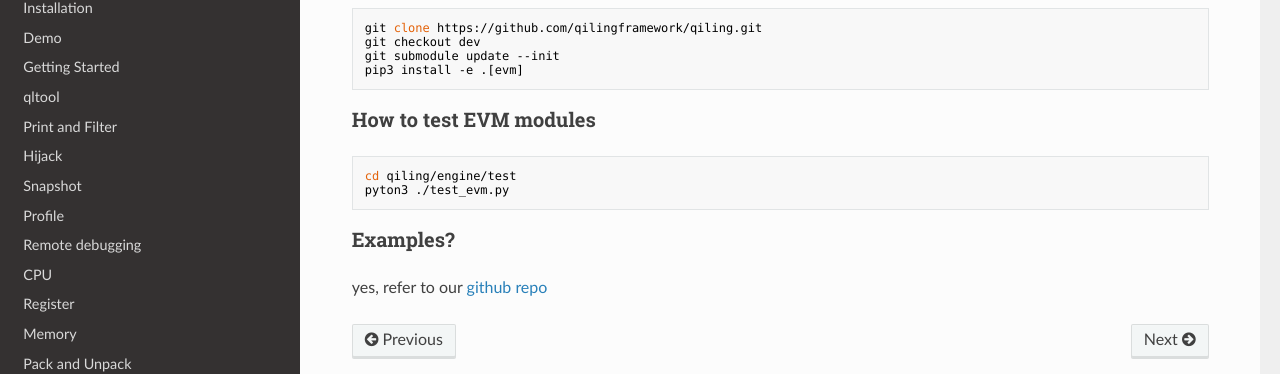
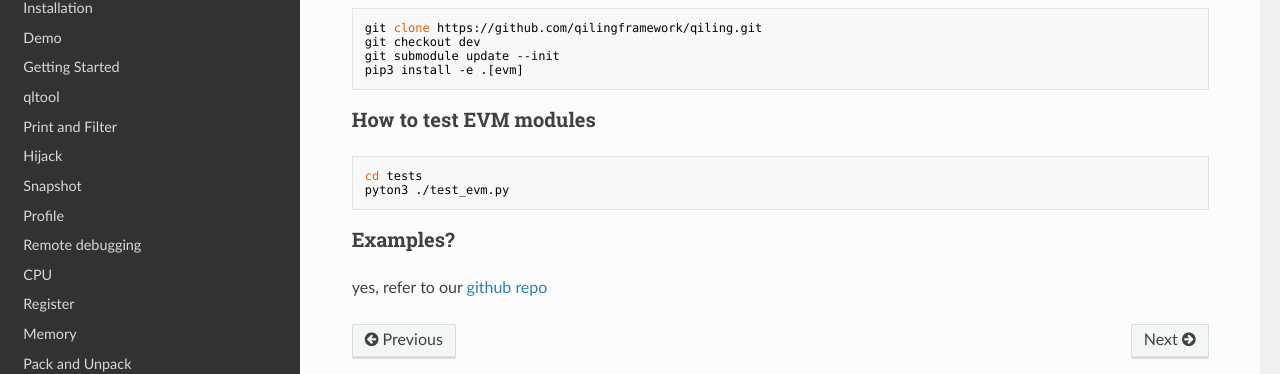
Before and after one commit to qilingframework/rtfd.io, an MkDocs documentation site: the page built from docs/engine.md, in a window 1280 px wide. Shown: the part 141-515 px from the top of the page. Built offline with MkDocs 1.6.1, drawn with Linux system fonts in a browser that asks for light colours; nearby versions of some CDN libraries.

Commit message:
update evm

````diff
--- a/docs/engine.md
+++ b/docs/engine.md
@@ -12,9 +12,9 @@ pip3 install -e .[evm]
 
 ### How to test EVM modules
 ```
-cd qiling/engine/test
+cd tests
 pyton3 ./test_evm.py
 ```
 
 ### Examples?
-yes, refer to our [github repo](https://github.com/qilingframework/qiling/tree/dev/qiling/engine/examples)
+yes, refer to our [github repo](https://github.com/qilingframework/qiling/tree/dev/qiling/examples/evm)
````
